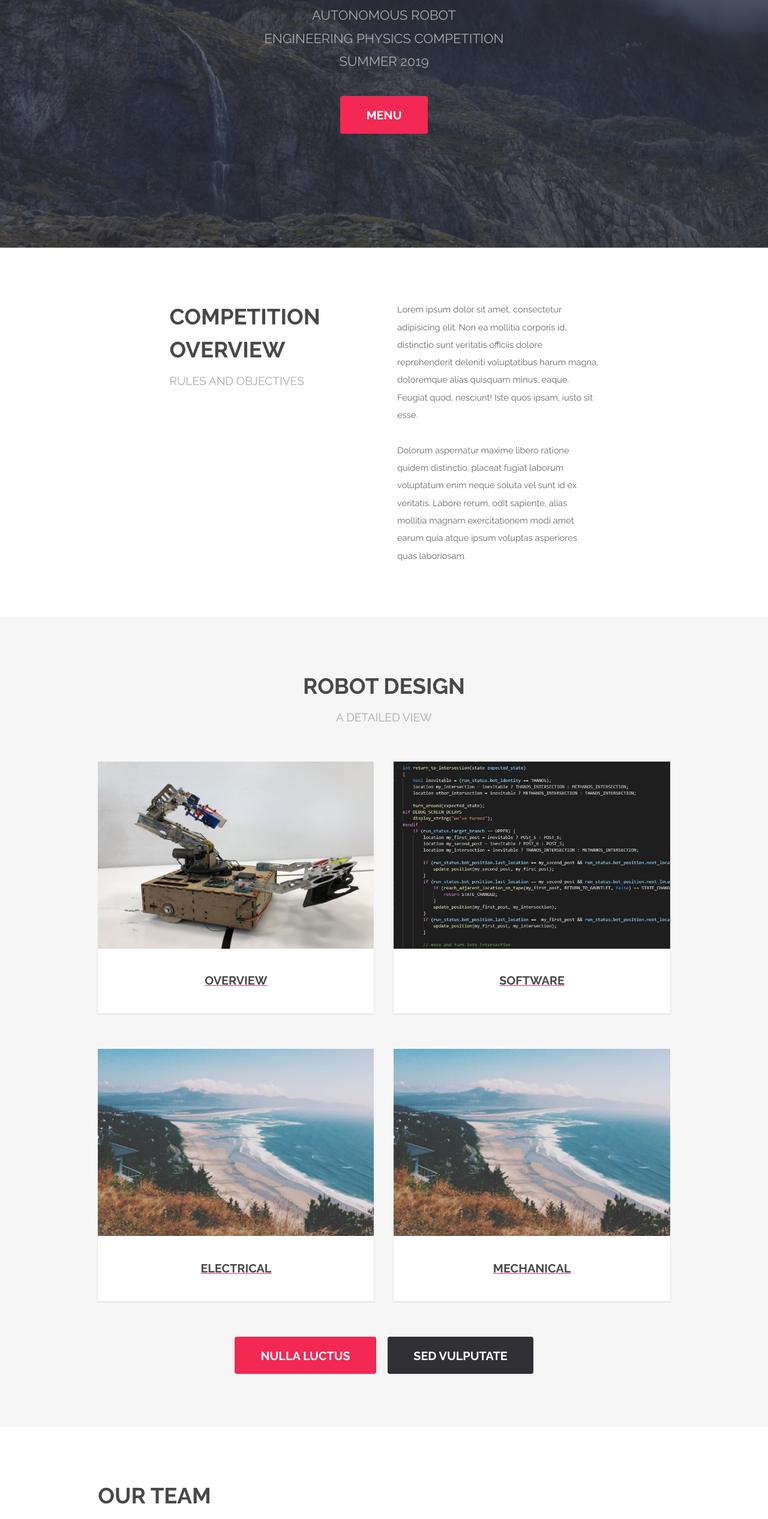
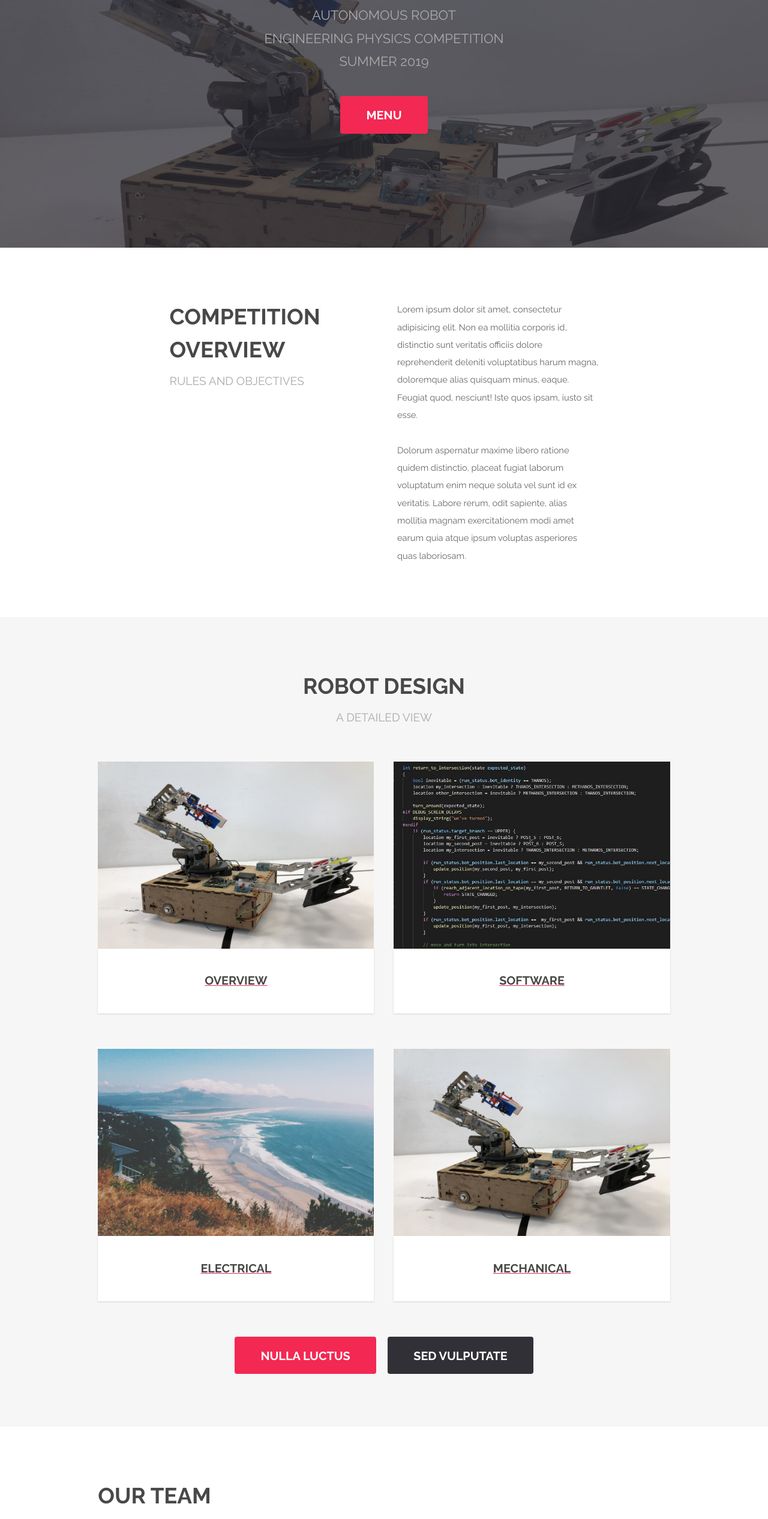
Before and after one commit to velvet-thunder-robot-summer-2019/Website, a plain HTML site: page index.html in a window 1280 px wide. Shown: the part 267-2800 px from the top of the page at 60% size. Drawn offline with Linux system fonts and the light colour scheme.

Commit message:
added photos to index page

```diff
--- a/assets/css/main.css
+++ b/assets/css/main.css
@@ -2735,7 +2735,7 @@
 
 		.wrapper.style3 {
 			background-attachment: fixed;
-			background-image: url("images/overlay.png"), url("../../images/banner.jpg");
+			background-image: url("images/overlay.png"), url("../../images/Overall_Robot.jpg");
 			background-position: center center;
 			background-size: cover;
 		}
@@ -3090,7 +3090,7 @@
 	#banner {
 		padding: 16em 0 13em 0;
 		background-attachment: fixed;
-		background-image: url("images/overlay.png"), url("../../images/banner.jpg");
+		background-image: url("images/overlay.png"), url("../../images/Overall_Robot.jpg");
 		background-position: center top;
 		background-size: cover;
 		line-height: 1.75;
--- a/index.html
+++ b/index.html
@@ -93,7 +93,7 @@
 							<div class="6u 12u$(xsmall)">
 								<a href="generic_mechanical.html">
 									<div class="image fit captioned">
-										<img src="images/pic02.jpg" alt="" />
+										<img src="images/Overall_Robot.jpg" alt="" />
 										<h3> Mechanical </h3>
 									</div>
 								</a>
```
Also changed, not shown: images/The_Velvet_Thunder_Logo.png (added), 1 other file.
